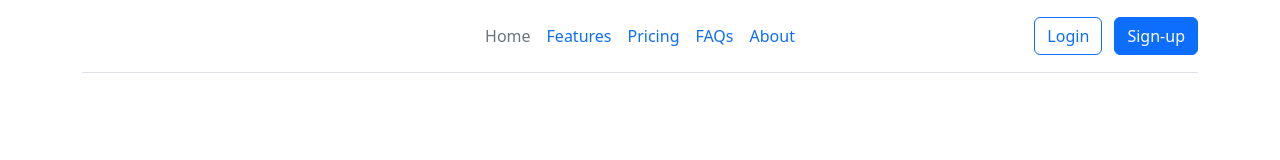
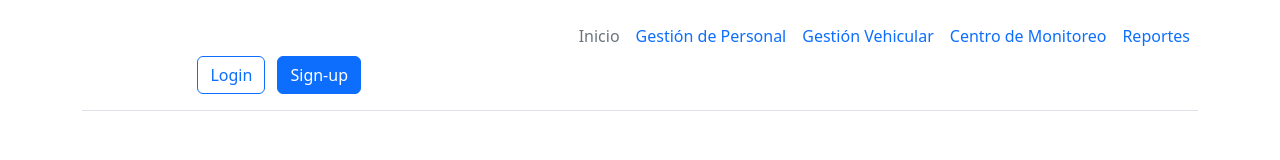
Before and after one commit to yaezl/rastreo-de-flota.copia, a plain HTML site: page index.html in a window 1280 px wide. Drawn offline with Linux system fonts and the light colour scheme.

Commit message:
Cambio de menú

```diff
--- a/index.html
+++ b/index.html
@@ -16,11 +16,11 @@
           </div>
 
           <ul class="nav col-12 col-md-auto mb-2 justify-content-center mb-md-0">
-            <li><a href="#" class="nav-link px-2 link-secondary">Home</a></li>
-            <li><a href="#" class="nav-link px-2">Features</a></li>
-            <li><a href="#" class="nav-link px-2">Pricing</a></li>
-            <li><a href="#" class="nav-link px-2">FAQs</a></li>
-            <li><a href="#" class="nav-link px-2">About</a></li>
+            <li><a href="#" class="nav-link px-2 link-secondary">Inicio</a></li>
+            <li><a href="#" class="nav-link px-2">Gestión de Personal</a></li>
+            <li><a href="#" class="nav-link px-2">Gestión Vehicular</a></li>
+            <li><a href="#" class="nav-link px-2">Centro de Monitoreo</a></li>
+            <li><a href="#" class="nav-link px-2">Reportes</a></li>
           </ul>
 
           <div class="col-md-3 text-end">
```
